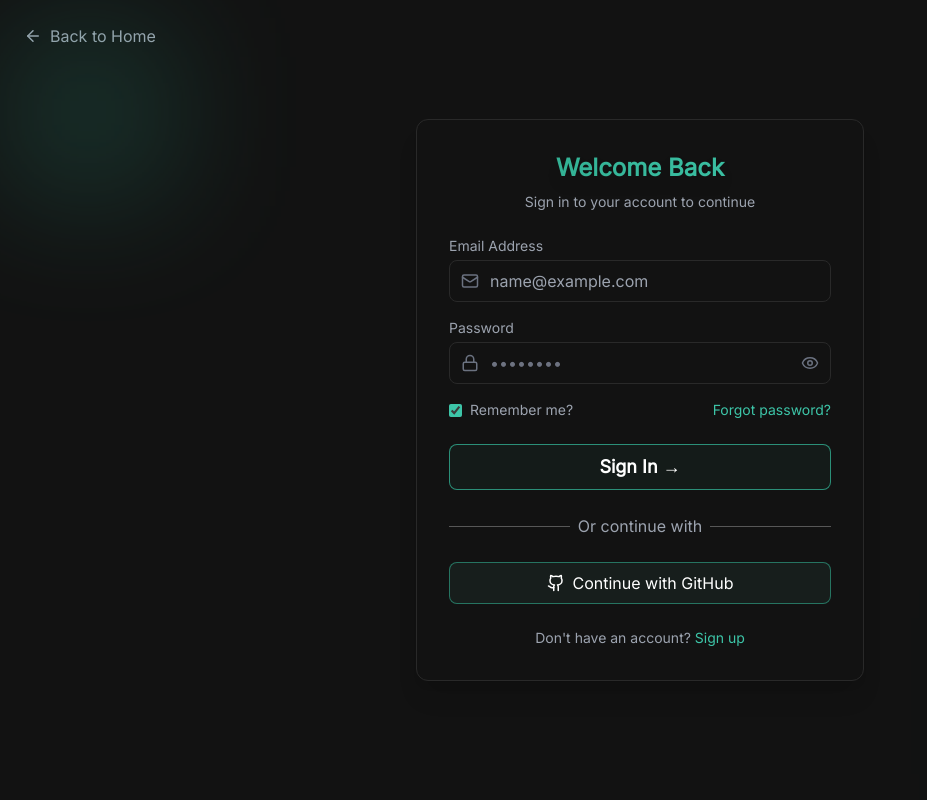
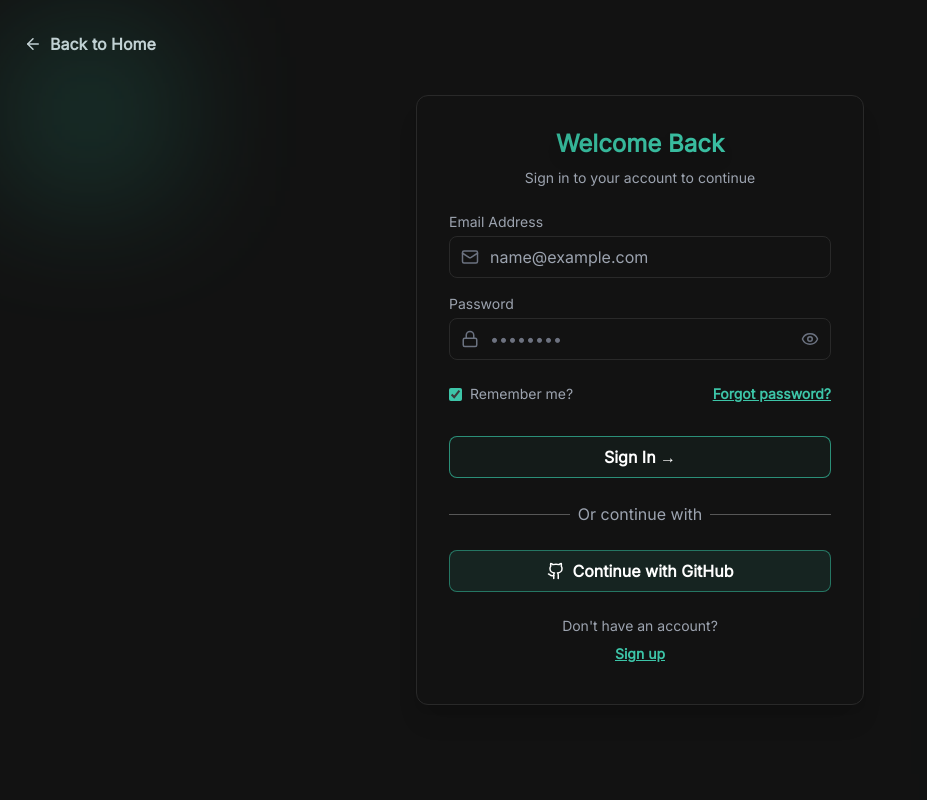
Before and after one commit to dreadfulstep/store, a Next.js app: page /login in a window 1280 px wide. Shown: the whole page, without its empty margins (0-927 px from the left). Built offline with nearby package versions, Linux system fonts and the light colour scheme.

Commit message:
Using button component

```diff
--- a/src/app/(auth)/login/page.tsx
+++ b/src/app/(auth)/login/page.tsx
@@ -41,12 +41,14 @@ const Login = () => {
 
   return (
     <div className="flex min-h-screen items-center justify-center bg-surface-a0">
-      <div
-        className="absolute top-6 left-6 text-gray-400 hover:text-light-a0 cursor-pointer flex items-center gap-2"
+      <Button
         onClick={() => router.push("/")}
+        variant="link"
+        className="absolute top-6 left-6 flex items-center gap-2 !text-gray-300 hover:!text-white transition !no-underline"
       >
-        <ArrowLeft size={18} /> Back to Home
-      </div>
+        <ArrowLeft size={18} />
+        <span>Back to Home</span>
+      </Button>
       <div className="w-full max-w-md rounded-xl bg-surface-a0 p-8 shadow-xl border border-surface-a10">
         <h1 className="text-2xl font-bold bg-gradient-to-r from-primary-a0 via-primary-a30 to-primary-a50 bg-clip-text text-transparent drop-shadow-lg mb-2 text-center">
           Welcome Back
@@ -105,9 +107,10 @@ const Login = () => {
             <label className="flex items-center gap-2">
               <input type="checkbox" className="accent-primary-a50" defaultChecked /> Remember me?
             </label>
-            <a href="/forgot-password" className="text-primary-a50 hover:underline">Forgot password?</a>
+            <Button variant="link" href="/forgot-password">
+              Forgot password?
+            </Button>
           </div>
-
 
           <Button
             type="submit"
@@ -124,18 +127,19 @@ const Login = () => {
           <div className="h-[1px] flex-grow bg-surface-a30" />
         </div>
 
-        <motion.button
+        <Button
           onClick={() => console.log("GitHub login")}
-          className="flex w-full items-center border border-primary-a10/60 justify-center gap-2 rounded-lg bg-surfaceTonal-a50/15 py-2 text-light-a0 transition hover:bg-surfaceTonal-a50/30"
+          variant="secondary"
+          className="flex w-full items-center justify-center gap-2"
         >
           <Github size={18} /> Continue with GitHub
-        </motion.button>
+        </Button>
 
         <p className="mt-6 text-center text-sm text-gray-400">
           Don&apos;t have an account?{" "}
-          <a href="/sign-up" className="text-primary-a50 hover:underline hover:text-primary-a60">
+          <Button variant="link" href="/sign-up">
             Sign up
-          </a>
+          </Button>
         </p>
       </div>
     </div>
--- a/src/app/(auth)/sign-up/page.tsx
+++ b/src/app/(auth)/sign-up/page.tsx
@@ -2,9 +2,9 @@
 
 import React, { useState, useRef } from "react";
 import { motion } from "framer-motion";
-import { nanoid } from "nanoid";
 import { Github, ArrowRight, User, Mail, Lock, ArrowLeft } from "lucide-react";
 import { useRouter } from "next/navigation";
+import Button from "@/components/Button";
 
 const SignUp = () => {
   const router = useRouter();
@@ -12,16 +12,11 @@ const SignUp = () => {
   const [fullName, setFullName] = useState("");
   const [email, setEmail] = useState("");
   const [password, setPassword] = useState("");
-  const [username, setUsername] = useState("");
   const [error, setError] = useState("");
 
   const fullNameRef = useRef<HTMLInputElement>(null);
   const emailRef = useRef<HTMLInputElement>(null);
   const passwordRef = useRef<HTMLInputElement>(null);
-
-  const generateUsername = (name: string) => {
-    return name.toLowerCase().replace(/\s/g, "") + nanoid(4);
-  };
 
   const validateAndProceed = () => {
     setError("");
@@ -43,7 +38,6 @@ const SignUp = () => {
     }
 
     if (step === 1) {
-      setUsername(generateUsername(fullName));
       setStep(2);
       setTimeout(() => emailRef.current?.focus(), 50);
     } else if (step === 2) {
@@ -62,14 +56,14 @@ const SignUp = () => {
 
   return (
     <div className="flex min-h-screen items-center justify-center bg-surface-a0 relative">
-      {/* Back to Home Button */}
-      <button
+      <Button
         onClick={() => router.push("/")}
-        className="absolute top-6 left-6 flex items-center gap-2 text-gray-300 hover:text-white transition"
+        variant="link"
+        className="absolute top-6 left-6 flex items-center gap-2 !text-gray-300 hover:!text-white transition !no-underline"
       >
         <ArrowLeft size={18} />
         <span>Back to Home</span>
-      </button>
+      </Button>
 
       <motion.div
         className="w-full max-w-md rounded-xl bg-surface-a10/20 border border-primary-a10/20 p-6 shadow-xl"
@@ -157,12 +151,13 @@ const SignUp = () => {
           )}
         </div>
 
-        <motion.button
+        <Button
           onClick={validateAndProceed}
-          className="mt-4 flex w-full items-center justify-center gap-2 rounded-lg bg-primary-a40/5 border border-primary-a10/80 py-2 text-light-a0 transition hover:bg-primary-a50/20"
+          variant="primary"
+          className="mt-4 w-full"
         >
           {step < 3 ? <>Continue <ArrowRight size={18} /></> : "Create Account"}
-        </motion.button>
+        </Button>
 
         <div className="my-6 flex items-center gap-2">
           <div className="h-[1px] flex-grow bg-gray-600" />
@@ -170,18 +165,19 @@ const SignUp = () => {
           <div className="h-[1px] flex-grow bg-gray-600" />
         </div>
 
-        <motion.button
+        <Button
           onClick={() => console.log("github")}
-          className="flex w-full items-center border border-primary-a10/60 justify-center gap-2 rounded-lg bg-surfaceTonal-a50/15 py-2 text-light-a0 transition hover:bg-surfaceTonal-a50/30"
+          variant="secondary"
+          className="flex w-full items-center justify-center gap-2"
         >
           <Github size={18} /> Sign up with GitHub
-        </motion.button>
+        </Button>
 
         <p className="mt-6 text-center text-sm text-gray-400">
           Already have an account?{" "}
-          <a href="/login" className="text-primary-a40 hover:text-primary-a50 font-medium">
+          <Button variant="link" href="/login">
             Sign in
-          </a>
+          </Button>
         </p>
       </motion.div>
     </div>
--- a/src/components/Button.tsx
+++ b/src/components/Button.tsx
@@ -13,7 +13,7 @@ const Button: React.FC<ButtonProps> = ({
   ...props
 }) => {
   const baseStyles =
-    "flex items-center justify-center gap-2 rounded-lg py-2 text-lg font-semibold transition";
+    "flex items-center justify-center gap-2 rounded-lg py-2 font-semibold transition";
 
   const variantStyles = {
     primary:
@@ -25,7 +25,7 @@ const Button: React.FC<ButtonProps> = ({
     outline:
       "border border-primary-a50 hover:bg-primary-a50/20 text-primary-a50",
     ghost:
-      "bg-transparent border-none text-light-a0 hover:bg-primary-a40/10",
+      "bg-transparent border-none hover:bg-primary-a40/10",
     danger:
       "bg-red-600 hover:bg-red-700 text-white border-none",
   };
```
